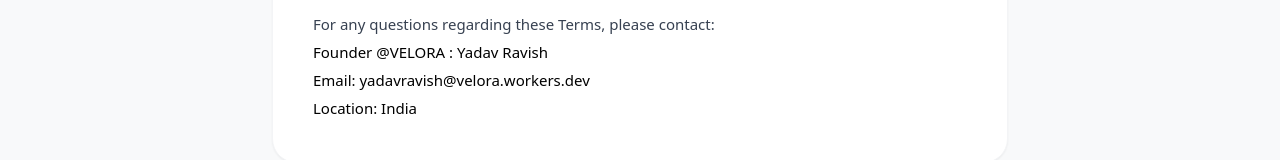
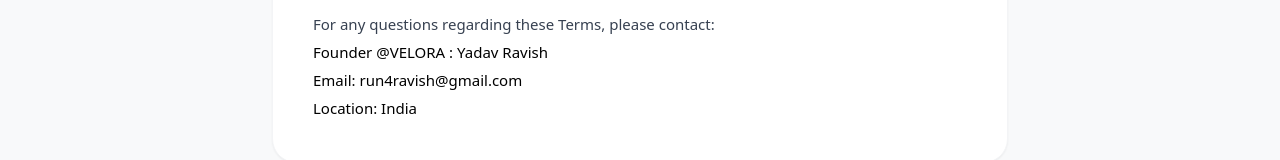
Before and after one commit to Ravs10/saas-starter-kit, a Next.js app: page /terms in a window 1280 px wide. Shown: the part 1284-1444 px from the top of the page. Built offline with nearby package versions, Linux system fonts and the light colour scheme.

Commit message:
Update contact email in terms page

```diff
--- a/app/terms/page.tsx
+++ b/app/terms/page.tsx
@@ -46,7 +46,7 @@ export default function TermsPage() {
             <h2 className="text-lg font-bold text-black mb-2">6. Contact</h2>
             <p>For any questions regarding these Terms, please contact: <br />
               <span className="font-medium text-black">Founder @VELORA : Yadav Ravish</span><br />
-              <span className="font-medium text-black">Email: yadavravish@velora.workers.dev</span><br />
+              <span className="font-medium text-black">Email: run4ravish@gmail.com</span><br />
               <span className="font-medium text-black">Location: India</span>
             </p>
           </section>
```
